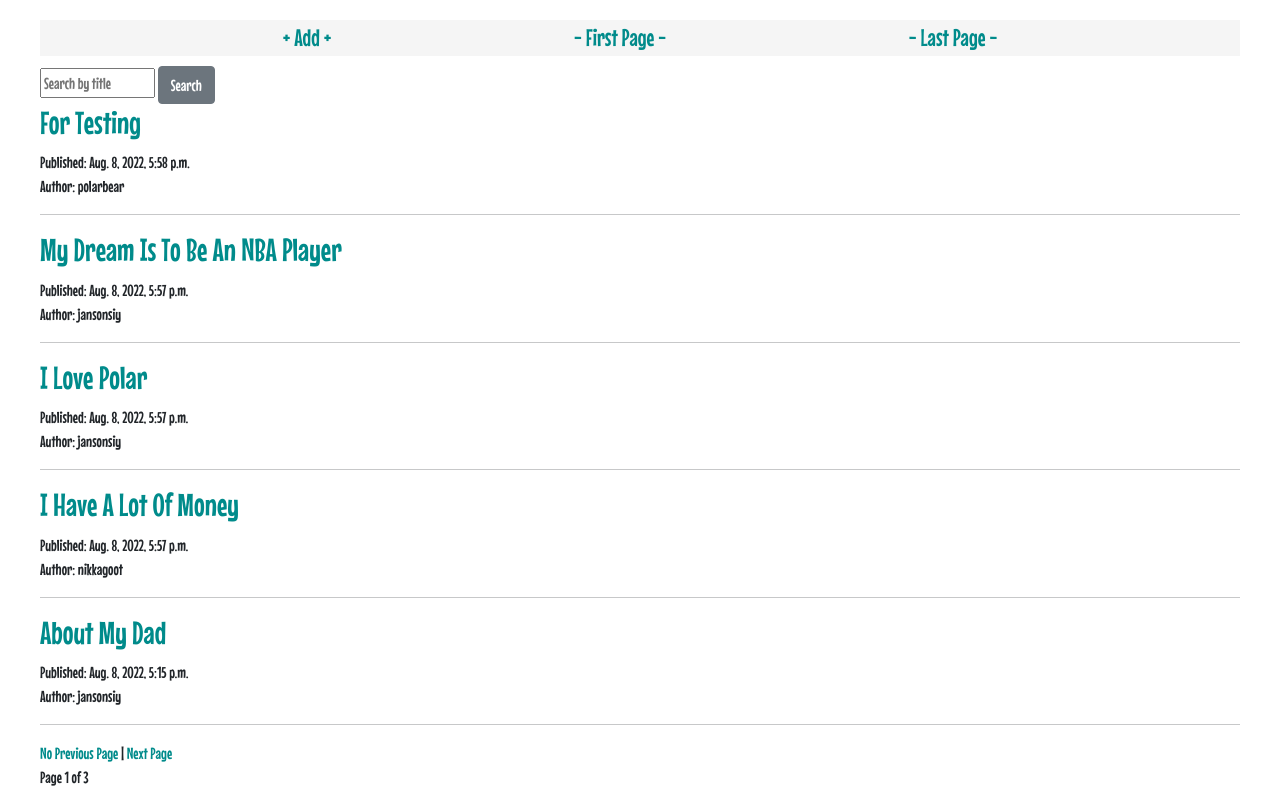
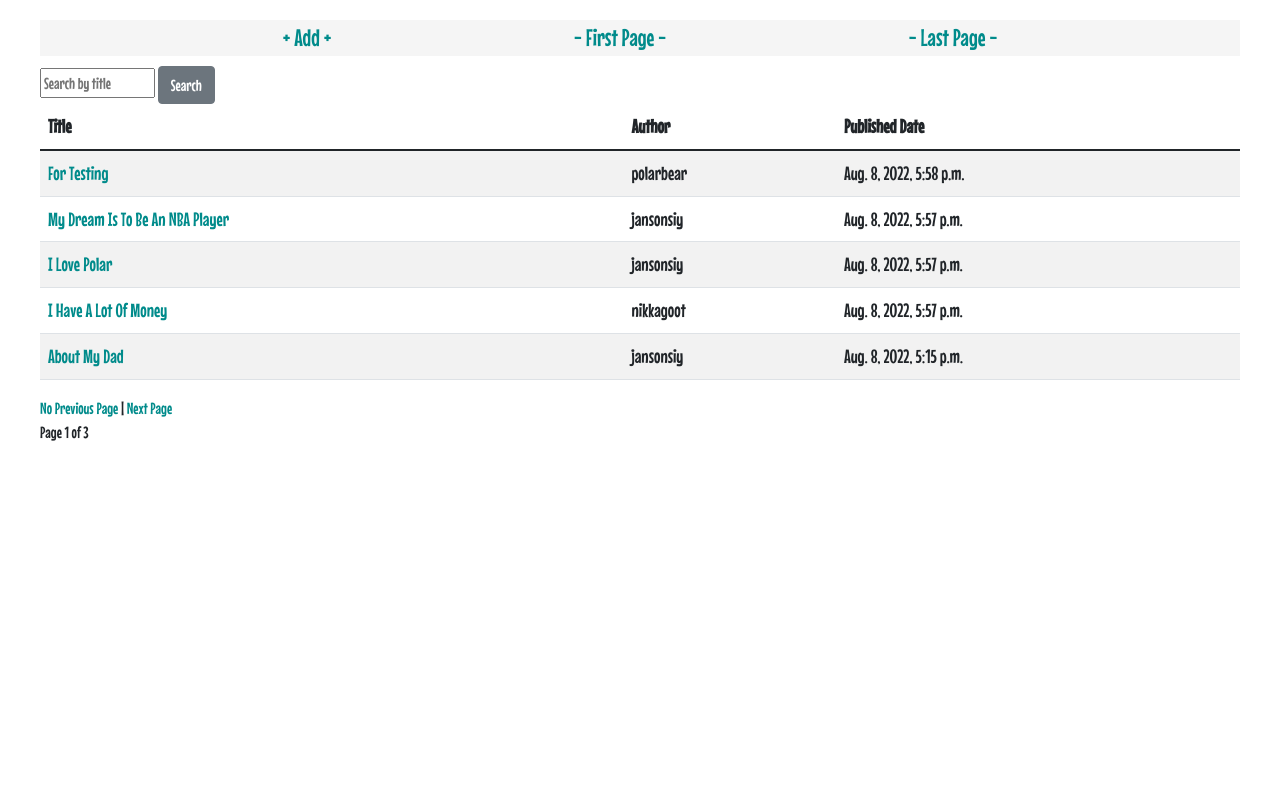
Before and after one commit to JansonSiy/python-django-blog-app, a Django app: page / in a window 1280 px wide. Shown: the part 96-885 px from the top of the page. After the commit the page ends 537 px from the top, so only its background shows below. Run offline with Django 3.2, Linux system fonts and the light colour scheme; data comes from the database, SQL or seed files in the repository.

Commit message:
converted list to table

```diff
--- a/myblogapp/blog/static/css/blog.css
+++ b/myblogapp/blog/static/css/blog.css
@@ -41,3 +41,7 @@ a:hover {
 .messages li{
     list-style-type: none;
   }
+
+table {
+    font-size: 1.2em;
+}
--- a/myblogapp/blog/templates/blog/post_list.html
+++ b/myblogapp/blog/templates/blog/post_list.html
@@ -13,14 +13,26 @@
         <button type="submit" class="save btn btn-secondary">Search</button>
     </form>
 
-    {% for post in posts %}
-        <article>
-            <h2><a href="{% url 'post_details' post.id %}">{{ post.title }}</a></h2>
-            <time>Published: {{ post.published_date }}</time>
-            <address>Author: {{ post.author }}</address>
-        </article>
-        <hr>
-    {% endfor %}
+    <table class="table table-striped">
+        <thead>
+            <tr>
+                <th scope="col">Title</th>
+                <th scope="col">Author</th>
+                <th scope="col">Published Date</th>
+            </tr>
+        </thead>
+        <tbody>
+            {% for post in posts %}
+                <tr>
+                    <td>
+                        <a href="{% url 'post_details' post.id %}">{{ post.title }}</a>
+                    </td>
+                    <td>{{ post.author }}</td>
+                    <td>{{ post.published_date }}</td>
+                </tr>
+            {% endfor %}
+        </tbody>
+    </table>
 
     {% if posts.has_previous %}
         <a href="?page={{ posts.previous_page_number }}">Previous Page</a> |
```
